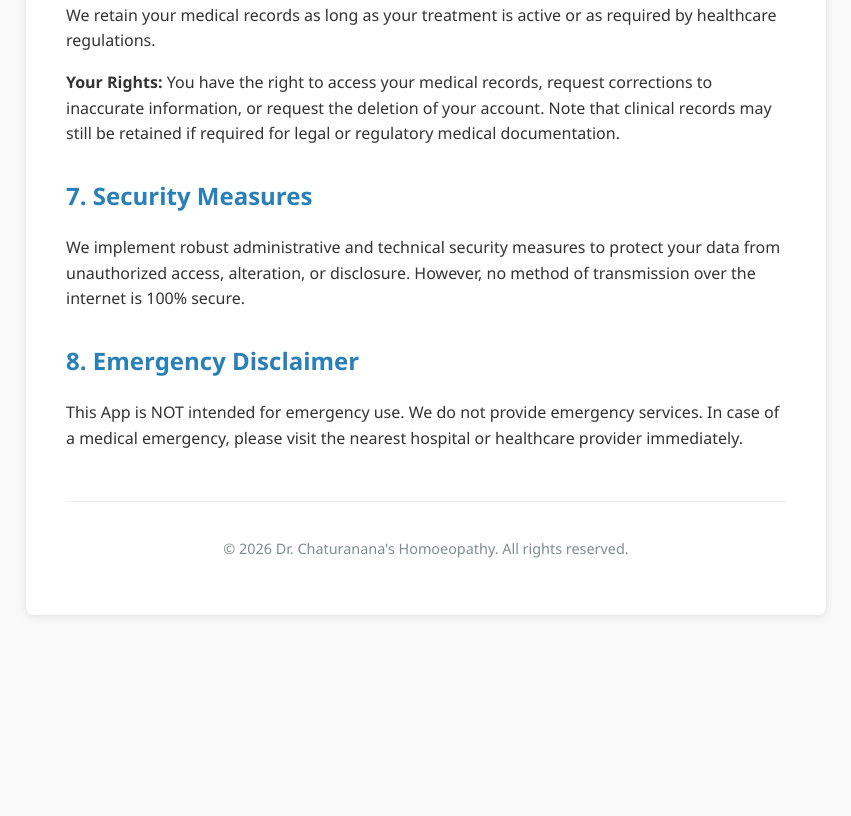
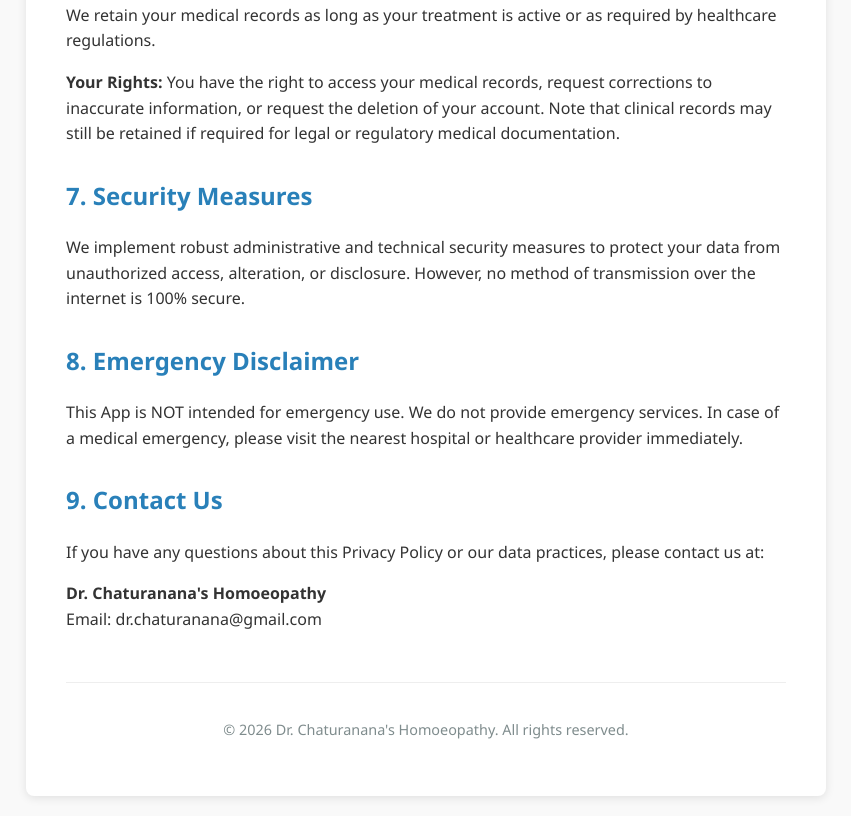
Before and after one commit to SixForceTechnologies/sixforce-technologies, a plain HTML site: page online_consultation_privacypolicy.html in a window 1280 px wide. Shown: the part 1881-2697 px from the top of the page, without its empty margins (214-1065 px from the left). Before the commit the page ends 2516 px from the top, so only its background shows below. Drawn offline with Linux system fonts and the light colour scheme.

Commit message:
gmailUpdate_online_consultation_privacypolicy.html

```diff
--- a/online_consultation_privacypolicy.html
+++ b/online_consultation_privacypolicy.html
@@ -73,11 +73,10 @@
         <h2>8. Emergency Disclaimer</h2>
         <p>This App is NOT intended for emergency use. We do not provide emergency services. In case of a medical emergency, please visit the nearest hospital or healthcare provider immediately.</p>
 
-        <!-- <h2>9. Contact Us</h2>
+        <h2>9. Contact Us</h2>
         <p>If you have any questions about this Privacy Policy or our data practices, please contact us at:</p>
         <p><strong>Dr. Chaturanana's Homoeopathy</strong><br>
-        Email: support@drchaturanana.com<br>
-        Clinic Address: [Your Clinic Address Here]</p> -->
+        Email: dr.chaturanana@gmail.com</p>
 
         <div class="footer">
             <p>&copy; 2026 Dr. Chaturanana's Homoeopathy. All rights reserved.</p>
```
